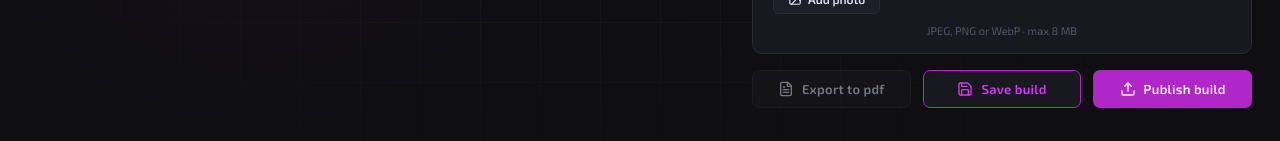
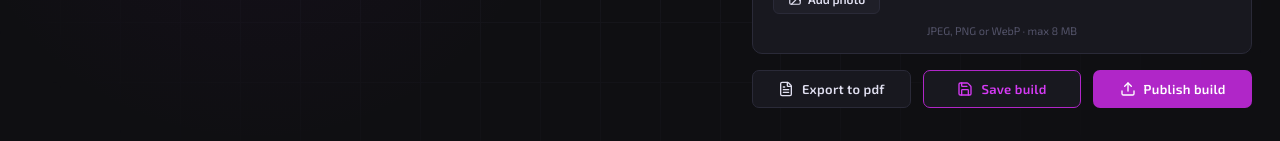
Before and after one commit to AdrianChabrera/daedalus, a React (Vite) app in the folder frontend/: page /builds/new in a window 1280 px wide. Shown: the part 928-1069 px from the top of the page. Built offline with nearby package versions, Linux system fonts and the light colour scheme.

Commit message:
feat: add exporting from create and edit build screens possibility

```diff
--- /dev/null
+++ b/frontend/src/hooks/useBuildPdfFromState.ts
@@ -0,0 +1,116 @@
+import { useCallback, useState } from 'react';
+import { generateBuildPdf } from '../services/pdf/buildPdfExportService';
+import { SLOT_TO_API } from '../consts/BuildDetailsConsts';
+import { CREATE_BUILD_SLOTS } from '../consts/CreateBuildConsts';
+import type { BuildDetail, BuildComponent, BuildMultiEntry } from '../types/BuildDetails.type';
+import type { BuildState, MultiComponentEntry, MultiSlot, SelectedComponent, SingleSlot, UseBuildPdfFromStateResult } from '../types/CreateBuildTypes';
+
+function buildStateToDetail(
+  build: BuildState,
+  populated: Record<string, SelectedComponent>,
+  name: string,
+  description: string,
+  username?: string,
+  photoUrl?: string,
+): BuildDetail {
+  const detail: Record<string, unknown> = {
+    id: 0,
+    name: name || 'Untitled Build',
+    description: description || undefined,
+    published: false,
+    photoUrl: photoUrl || undefined,
+    createdAt: new Date().toISOString(),
+    username,
+  };
+
+  for (const slot of CREATE_BUILD_SLOTS) {
+    const mapping = SLOT_TO_API[slot.key];
+    if (!mapping) continue;
+
+    if (mapping.single) {
+      const componentId = build[slot.key as SingleSlot] as string | null;
+      if (componentId && populated[componentId]) {
+        const comp = populated[componentId];
+        const buildComp: BuildComponent = {
+          buildcoresId: comp.id,
+          name: comp.name,
+          ...comp.specs,
+        };
+        detail[mapping.single] = buildComp;
+      }
+    } else if (mapping.multi) {
+      const entries = build[slot.key as MultiSlot] as MultiComponentEntry[];
+      const multiEntries: BuildMultiEntry[] = entries
+        .filter(e => populated[e.componentId])
+        .map((e, idx) => {
+          const comp = populated[e.componentId];
+          const buildComp: BuildComponent = {
+            buildcoresId: comp.id,
+            name: comp.name,
+            ...comp.specs,
+          };
+          return {
+            id: idx,
+            component: buildComp,
+            quantity: e.quantity,
+          };
+        });
+      detail[mapping.multi] = multiEntries;
+    }
+  }
+
+  return detail as unknown as BuildDetail;
+}
+
+function hasAnyComponent(
+  build: BuildState,
+  populated: Record<string, SelectedComponent>,
+): boolean {
+  return CREATE_BUILD_SLOTS.some(slot => {
+    const mapping = SLOT_TO_API[slot.key];
+    if (!mapping) return false;
+    if (mapping.single) {
+      const id = build[slot.key as SingleSlot] as string | null;
+      return !!id && !!populated[id];
+    }
+    if (mapping.multi) {
+      const entries = build[slot.key as MultiSlot] as MultiComponentEntry[];
+      return entries.some(e => !!populated[e.componentId]);
+    }
+    return false;
+  });
+}
+
+export function useBuildPdfFromState(): UseBuildPdfFromStateResult {
+  const [exporting, setExporting] = useState(false);
+  const [error, setError] = useState<string | null>(null);
+
+  const exportPdfFromState = useCallback(async (
+    build: BuildState,
+    populated: Record<string, SelectedComponent>,
+    name: string,
+    description: string,
+    username?: string,
+    photoUrl?: string,
+  ) => {
+    const hasComponents = hasAnyComponent(build, populated);
+
+    if (!hasComponents) {
+      setError('Add at least one component before exporting.');
+      return;
+    }
+
+    setExporting(true);
+    setError(null);
+    try {
+      const buildDetail = buildStateToDetail(build, populated, name, description, username, photoUrl);
+      await generateBuildPdf(buildDetail);
+    } catch (err) {
+      setError(err instanceof Error ? err.message : 'Export failed');
+    } finally {
+      setExporting(false);
+    }
+  }, []);
+
+  return { exporting, error, exportPdfFromState };
+}
--- a/frontend/src/screens/builds/CreateBuildScreen.tsx
+++ b/frontend/src/screens/builds/CreateBuildScreen.tsx
@@ -11,6 +11,8 @@ import { CompatibilityPanel } from '../../components/builds/CompatibilityPanel';
 import ConfirmModal from '../../components/general/ConfirmModal';
 import { BuildPhotoUpload } from '../../components/builds/BuildPhotoUpload';
 import { useBuildPhoto } from '../../hooks/useBuildPhoto';
+import { useBuildPdfFromState } from '../../hooks/useBuildPdfFromState';
+import { useAuth } from '../../context/AuthContext';
 
 export default function CreateBuildScreen() {
   const {
@@ -26,6 +28,8 @@ export default function CreateBuildScreen() {
 
   const { issues, loading: compatLoading, error: compatError } = useCompatibility(build);
   const { validateFile } = useBuildPhoto();
+  const { user } = useAuth();
+  const { exporting: pdfExporting, error: pdfError, exportPdfFromState } = useBuildPdfFromState();
 
   const [pickerSlot, setPickerSlot] = useState<SlotConfig | null>(null);
   const [showPublishConfirm, setShowPublishConfirm] = useState(false);
@@ -109,6 +113,15 @@ export default function CreateBuildScreen() {
               </div>
             </div>
 
+            {pdfError && (
+              <div className={styles.warningBox}>
+                <AlertTriangle size={16} className={styles.warningIcon} />
+                <div className={styles.warningMessages}>
+                  <p>{pdfError}</p>
+                </div>
+              </div>
+            )}
+
             {warnings.length > 0 && (
               <div className={styles.warningBox}>
                 <AlertTriangle size={16} className={styles.warningIcon} />
@@ -119,9 +132,14 @@ export default function CreateBuildScreen() {
             )}
 
             <div className={styles.actions}>
-              <button className={styles.actionBtnSecondary} disabled aria-label="Export to PDF — not yet implemented">
+              <button
+                className={styles.actionBtnSecondary}
+                onClick={() => void exportPdfFromState(build, populated, name, description, user?.username, pendingPhotoPreview)}
+                disabled={pdfExporting}
+                aria-label="Export to PDF"
+              >
                 <FileText size={16} />
-                Export to pdf
+                {pdfExporting ? 'Generating…' : 'Export to pdf'}
               </button>
               <button
                 className={styles.actionBtnPrimary}
--- a/frontend/src/screens/builds/EditBuildScreen.tsx
+++ b/frontend/src/screens/builds/EditBuildScreen.tsx
@@ -12,6 +12,8 @@ import { CompatibilityPanel } from '../../components/builds/CompatibilityPanel';
 import ConfirmModal from '../../components/general/ConfirmModal';
 import { BuildPhotoUpload } from '../../components/builds/BuildPhotoUpload';
 import { useBuildPhoto } from '../../hooks/useBuildPhoto';
+import { useBuildPdfFromState } from '../../hooks/useBuildPdfFromState';
+import { useAuth } from '../../context/AuthContext';
 
 export default function EditBuildScreen() {
   const { id } = useParams<{ id: string }>();
@@ -27,6 +29,8 @@ export default function EditBuildScreen() {
   } = useEditBuild(buildId);
 
   const { issues, loading: compatLoading, error: compatError } = useCompatibility(build);
+  const { user } = useAuth();
+  const { exporting: pdfExporting, error: pdfError, exportPdfFromState } = useBuildPdfFromState();
 
   const [pickerSlot, setPickerSlot] = useState<SlotConfig | null>(null);
   const [showPublishConfirm, setShowPublishConfirm] = useState(false);
@@ -165,6 +169,15 @@ export default function EditBuildScreen() {
               </div>
             </div>
 
+            {pdfError && (
+              <div className={styles.warningBox}>
+                <AlertTriangle size={16} className={styles.warningIcon} />
+                <div className={styles.warningMessages}>
+                  <p>{pdfError}</p>
+                </div>
+              </div>
+            )}
+
             {warnings.length > 0 && (
               <div className={styles.warningBox}>
                 <AlertTriangle size={16} className={styles.warningIcon} />
@@ -175,9 +188,14 @@ export default function EditBuildScreen() {
             )}
 
             <div className={styles.actions}>
-              <button className={styles.actionBtnSecondary} disabled aria-label="Export to PDF — not yet implemented">
+              <button
+                className={styles.actionBtnSecondary}
+                onClick={() => void exportPdfFromState(build, populated, name, description, user?.username, currentPhotoUrl)}
+                disabled={pdfExporting}
+                aria-label="Export to PDF"
+              >
                 <FileText size={16} />
-                Export to pdf
+                {pdfExporting ? 'Generating…' : 'Export to pdf'}
               </button>
               <button
                 className={styles.actionBtnPrimary}
--- a/frontend/src/styles/CreateBuildScreen.module.css
+++ b/frontend/src/styles/CreateBuildScreen.module.css
@@ -379,6 +379,18 @@ slotAddBtn:active {
   background: var(--surface);
   border: 1px solid var(--border);
   color: var(--text);
+  opacity: 1;
+  cursor: pointer;
+}
+
+.actionBtnSecondary:hover:not(:disabled) {
+  border-color: var(--accent);
+  background: var(--accent-dim);
+  box-shadow: 0 4px 16px rgba(176, 38, 200, 0.2);
+  transform: translateY(-1px);
+}
+
+.actionBtnSecondary:disabled {
   opacity: 0.5;
   cursor: not-allowed;
 }
```
Also changed, not shown: frontend/src/types/CreateBuildTypes.ts (+13 -0 lines).
